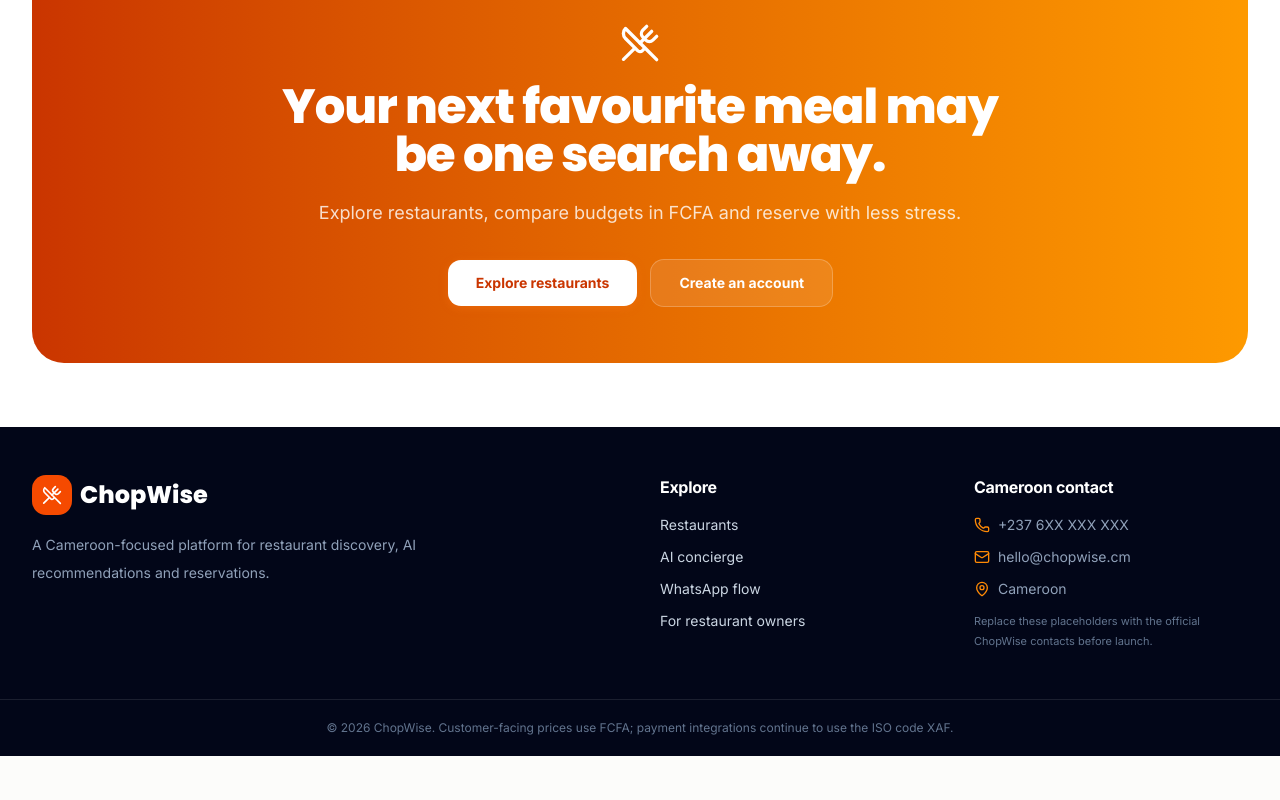
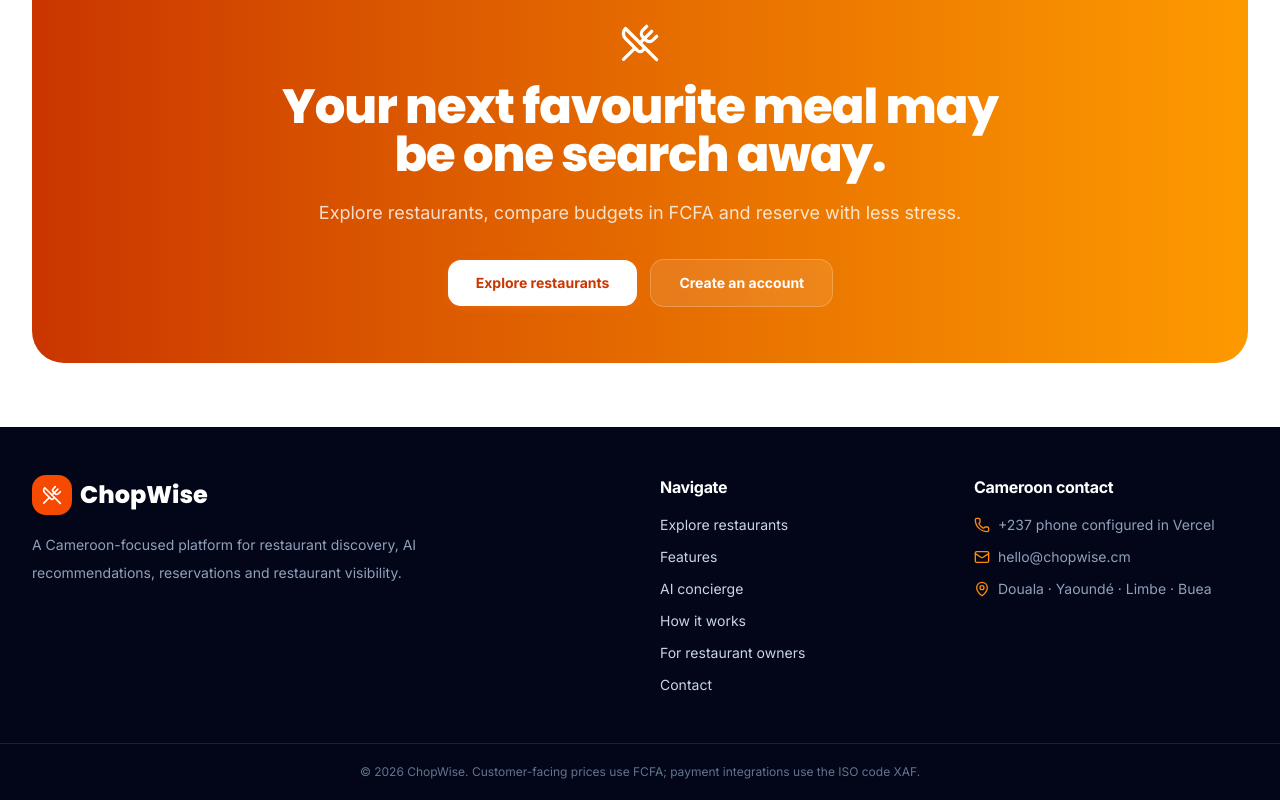
Before and after one commit to mbogesarah51-max/smart-restaurant, a Next.js app: page / in a window 1280 px wide. Shown: the part 4921-5721 px from the top of the page. Before the commit the page ends 5677 px from the top, so only its background shows below. Built offline with nearby package versions, Linux system fonts and the light colour scheme; no server answers.

Commit message:
fix: make footer navigation and contact routes functional

```diff
--- a/src/components/landing/foodie-footer.tsx
+++ b/src/components/landing/foodie-footer.tsx
@@ -19,24 +19,36 @@
 }
 
 export function FoodieFooter() {
+  const configuredPhone = process.env.NEXT_PUBLIC_CHOPWISE_PHONE;
+
   return (
-    <footer id="contact" className="bg-slate-950 text-slate-300">
+    <footer className="bg-slate-950 text-slate-300">
       <div className="mx-auto grid max-w-7xl gap-10 px-4 py-12 sm:px-6 md:grid-cols-4 lg:px-8">
         <div className="md:col-span-2">
           <Link href="/" className="inline-flex items-center gap-2 text-white"><div className="flex size-10 items-center justify-center rounded-xl bg-orange-600"><UtensilsCrossed className="size-5" /></div><span className="font-heading text-2xl font-black">ChopWise</span></Link>
-          <p className="mt-4 max-w-md text-sm leading-7 text-slate-400">A Cameroon-focused platform for restaurant discovery, AI recommendations and reservations.</p>
+          <p className="mt-4 max-w-md text-sm leading-7 text-slate-400">A Cameroon-focused platform for restaurant discovery, AI recommendations, reservations and restaurant visibility.</p>
         </div>
         <div>
-          <h3 className="font-bold text-white">Explore</h3>
-          <div className="mt-4 space-y-3 text-sm"><Link href="/explore" className="block hover:text-white">Restaurants</Link><a href="#ai" className="block hover:text-white">AI concierge</a><a href="#whatsapp" className="block hover:text-white">WhatsApp flow</a><Link href="/sign-up/owner" className="block hover:text-white">For restaurant owners</Link></div>
+          <h3 className="font-bold text-white">Navigate</h3>
+          <div className="mt-4 space-y-3 text-sm">
+            <Link href="/explore" className="block hover:text-white">Explore restaurants</Link>
+            <Link href="/features" className="block hover:text-white">Features</Link>
+            <Link href="/ai-concierge" className="block hover:text-white">AI concierge</Link>
+            <Link href="/how-it-works" className="block hover:text-white">How it works</Link>
+            <Link href="/for-restaurants" className="block hover:text-white">For restaurant owners</Link>
+            <Link href="/contact" className="block hover:text-white">Contact</Link>
+          </div>
         </div>
         <div>
           <h3 className="font-bold text-white">Cameroon contact</h3>
-          <div className="mt-4 space-y-3 text-sm text-slate-400"><p className="flex items-center gap-2"><Phone className="size-4 text-orange-400" />+237 6XX XXX XXX</p><p className="flex items-center gap-2"><Mail className="size-4 text-orange-400" />hello@chopwise.cm</p><p className="flex items-center gap-2"><MapPin className="size-4 text-orange-400" />Cameroon</p></div>
-          <p className="mt-3 text-[11px] leading-5 text-slate-500">Replace these placeholders with the official ChopWise contacts before launch.</p>
+          <div className="mt-4 space-y-3 text-sm text-slate-400">
+            {configuredPhone ? <a href={`tel:${configuredPhone}`} className="flex items-center gap-2 hover:text-white"><Phone className="size-4 text-orange-400" />{configuredPhone}</a> : <p className="flex items-center gap-2"><Phone className="size-4 text-orange-400" />+237 phone configured in Vercel</p>}
+            <a href="mailto:hello@chopwise.cm" className="flex items-center gap-2 hover:text-white"><Mail className="size-4 text-orange-400" />hello@chopwise.cm</a>
+            <p className="flex items-center gap-2"><MapPin className="size-4 text-orange-400" />Douala · Yaoundé · Limbe · Buea</p>
+          </div>
         </div>
       </div>
-      <div className="border-t border-white/10 px-4 py-5 text-center text-xs text-slate-500">© {new Date().getFullYear()} ChopWise. Customer-facing prices use FCFA; payment integrations continue to use the ISO code XAF.</div>
+      <div className="border-t border-white/10 px-4 py-5 text-center text-xs text-slate-500">© {new Date().getFullYear()} ChopWise. Customer-facing prices use FCFA; payment integrations use the ISO code XAF.</div>
     </footer>
   );
 }
```
